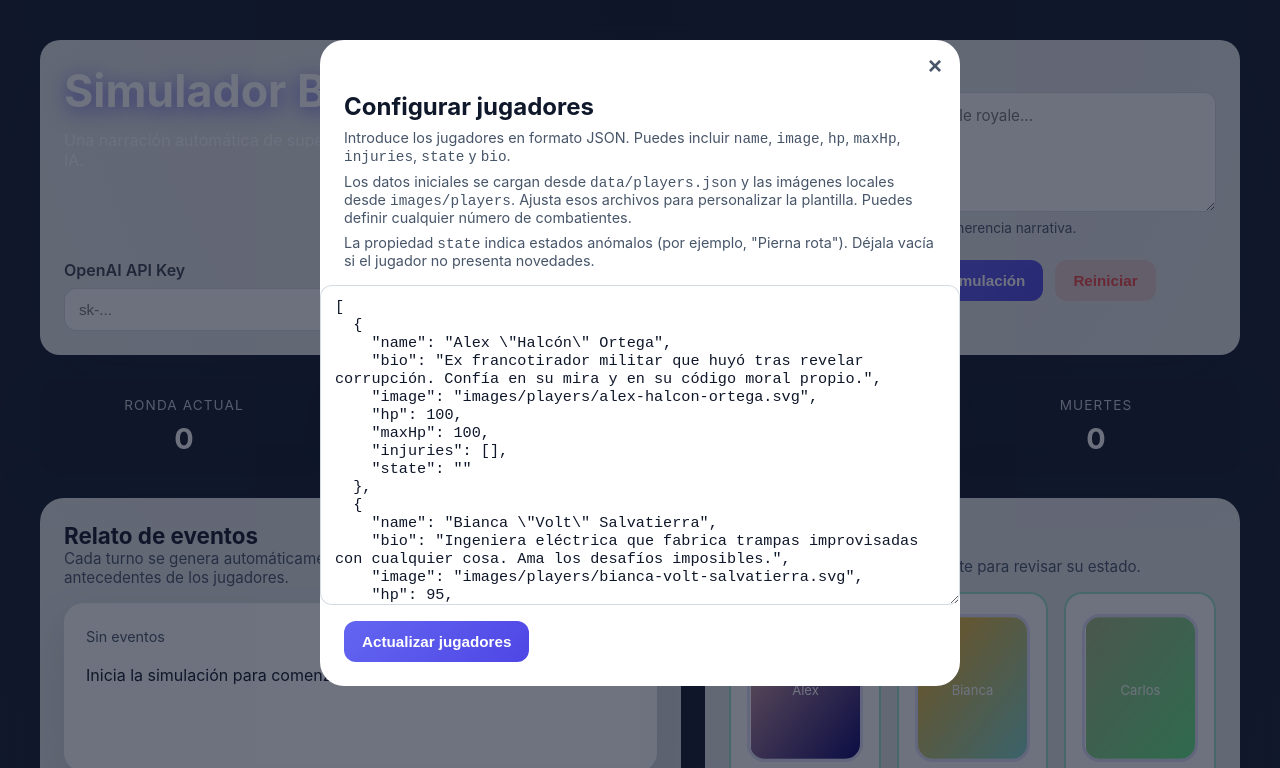
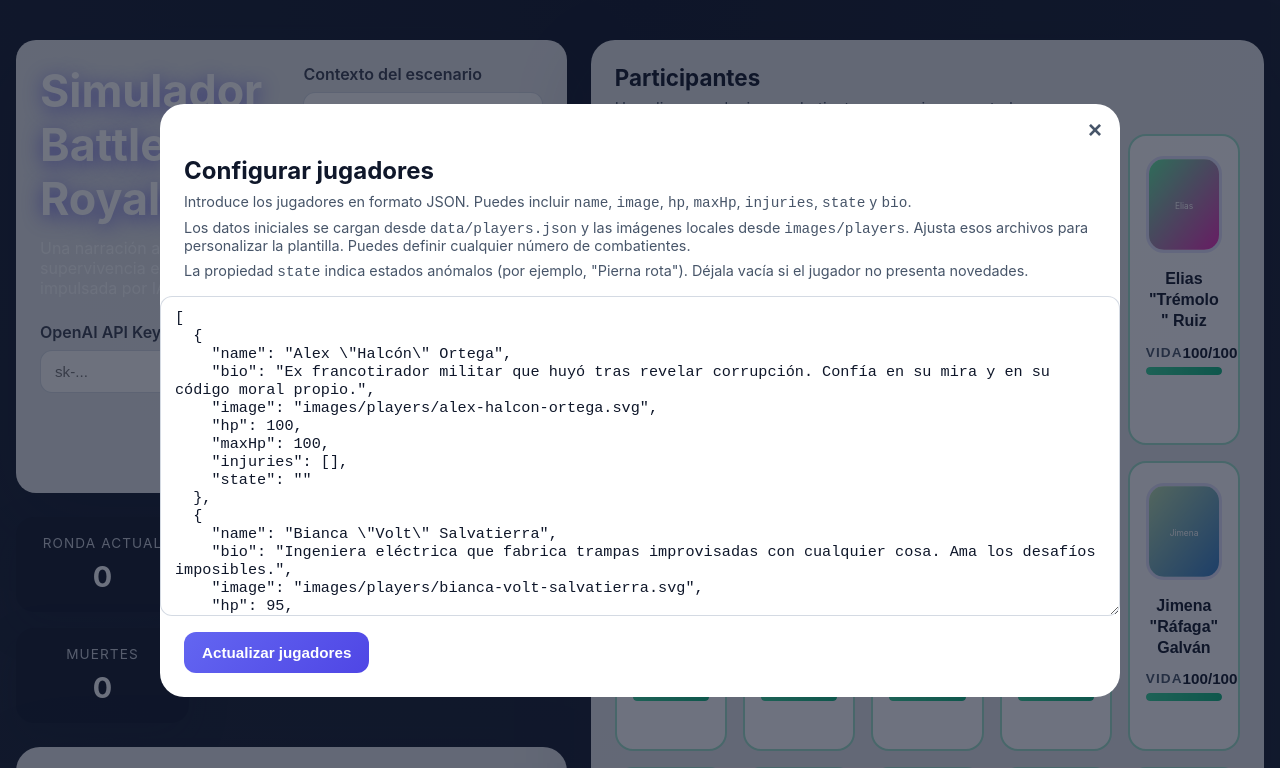
Before and after one commit to dehierro/battleroyale, a plain HTML site: page index.html in a window 1280 px wide. Both pictures are taken after a click on the button "Configurar jugadores". Shown: the top 768 px of the page. Drawn offline with Linux system fonts and the light colour scheme.

Commit message:
Widen roster grid and expand modals

```diff
--- a/index.html
+++ b/index.html
@@ -8,6 +8,8 @@
 </head>
 <body>
     <div class="app-shell">
+        <main class="main-layout">
+            <div class="left-column">
                 <header class="app-header">
                     <div class="header-top">
                         <div class="title-block">
@@ -33,7 +35,6 @@
                     </div>
                 </header>
 
-        <main class="main-layout">
                 <section class="game-overview">
                     <div class="stat-card">
                         <span class="stat-label">Ronda actual</span>
@@ -84,7 +85,9 @@
                         </button>
                     </div>
                 </section>
+            </div>
 
+            <div class="right-column">
                 <section class="players-panel">
                     <div class="section-header">
                         <h2>Participantes</h2>
@@ -92,6 +95,7 @@
                     </div>
                     <div id="playersList" class="players-grid"></div>
                 </section>
+            </div>
         </main>
     </div>
 
--- a/script.js
+++ b/script.js
@@ -1409,12 +1409,12 @@ Genera una escena breve centrada exclusivamente en esos personajes. ${toneGuidan
         const imageEl = document.getElementById('modalPlayerImage');
         imageEl.src = player.image;
         imageEl.alt = `Avatar de ${player.name}`;
-        this.playerModal.style.display = 'block';
+        this.playerModal.style.display = 'flex';
     }
 
     showConfigModal() {
         this.configErrorEl.textContent = '';
-        this.configModal.style.display = 'block';
+        this.configModal.style.display = 'flex';
     }
 
     hideModal(modal) {
--- a/style.css
+++ b/style.css
@@ -29,8 +29,9 @@ body {
     padding: 40px 16px;
 }
 
+
 .app-shell {
-    width: min(1200px, 100%);
+    width: min(1500px, 100%);
     display: flex;
     flex-direction: column;
     gap: 24px;
@@ -208,7 +209,15 @@ button.danger {
 
 .main-layout {
     display: grid;
-    grid-template-columns: 1.2fr 1fr;
+    grid-template-columns: minmax(0, 0.9fr) minmax(0, 1.1fr);
+    gap: 24px;
+    align-items: start;
+}
+
+.left-column,
+.right-column {
+    display: flex;
+    flex-direction: column;
     gap: 24px;
 }
 
@@ -252,6 +261,10 @@ button.danger {
     display: flex;
     flex-direction: column;
     gap: 16px;
+}
+
+.players-panel {
+    height: 100%;
 }
 
 .section-header h2 {
@@ -392,7 +405,7 @@ button.danger {
 
 .players-grid {
     display: grid;
-    grid-template-columns: repeat(3, minmax(0, 1fr));
+    grid-template-columns: repeat(5, minmax(0, 1fr));
     gap: 16px;
 }
 
@@ -549,8 +562,10 @@ button.danger {
     inset: 0;
     background: rgba(15, 23, 42, 0.6);
     z-index: 1000;
-    padding: 40px 16px;
+    padding: clamp(24px, 4vw, 48px);
     overflow-y: auto;
+    align-items: center;
+    justify-content: center;
 }
 
 .modal-content {
@@ -558,15 +573,15 @@ button.danger {
     border-radius: 24px;
     margin: 0 auto;
     padding: 0;
-    max-width: 640px;
-    width: min(640px, 100%);
+    max-width: 960px;
+    width: min(960px, 100%);
     overflow: hidden;
     display: flex;
     flex-direction: column;
 }
 
 .modal-content.large {
-    max-width: 760px;
+    max-width: 1200px;
 }
 
 .modal .close {
@@ -676,17 +691,19 @@ button.danger {
     font-size: 0.9rem;
 }
 
-@media (max-width: 900px) {
-    body {
-        padding: 24px 12px;
-    }
-
+@media (max-width: 1100px) {
     .main-layout {
         grid-template-columns: 1fr;
     }
 
     .players-grid {
-        grid-template-columns: repeat(auto-fit, minmax(220px, 1fr));
+        grid-template-columns: repeat(auto-fit, minmax(180px, 1fr));
+    }
+}
+
+@media (max-width: 900px) {
+    body {
+        padding: 24px 12px;
     }
 }
 
```
Lines whose indentation alone changed are shown as unchanged.
